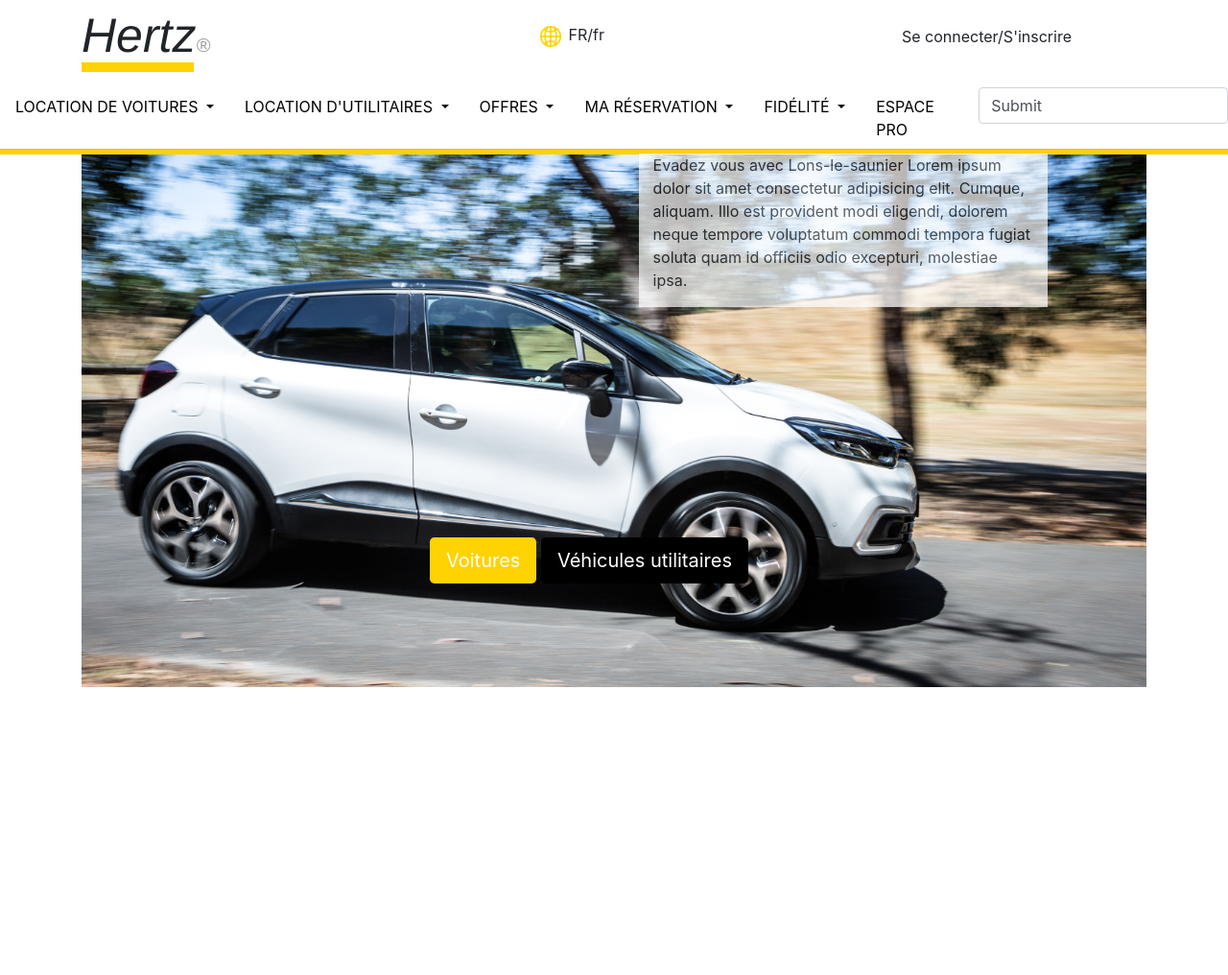
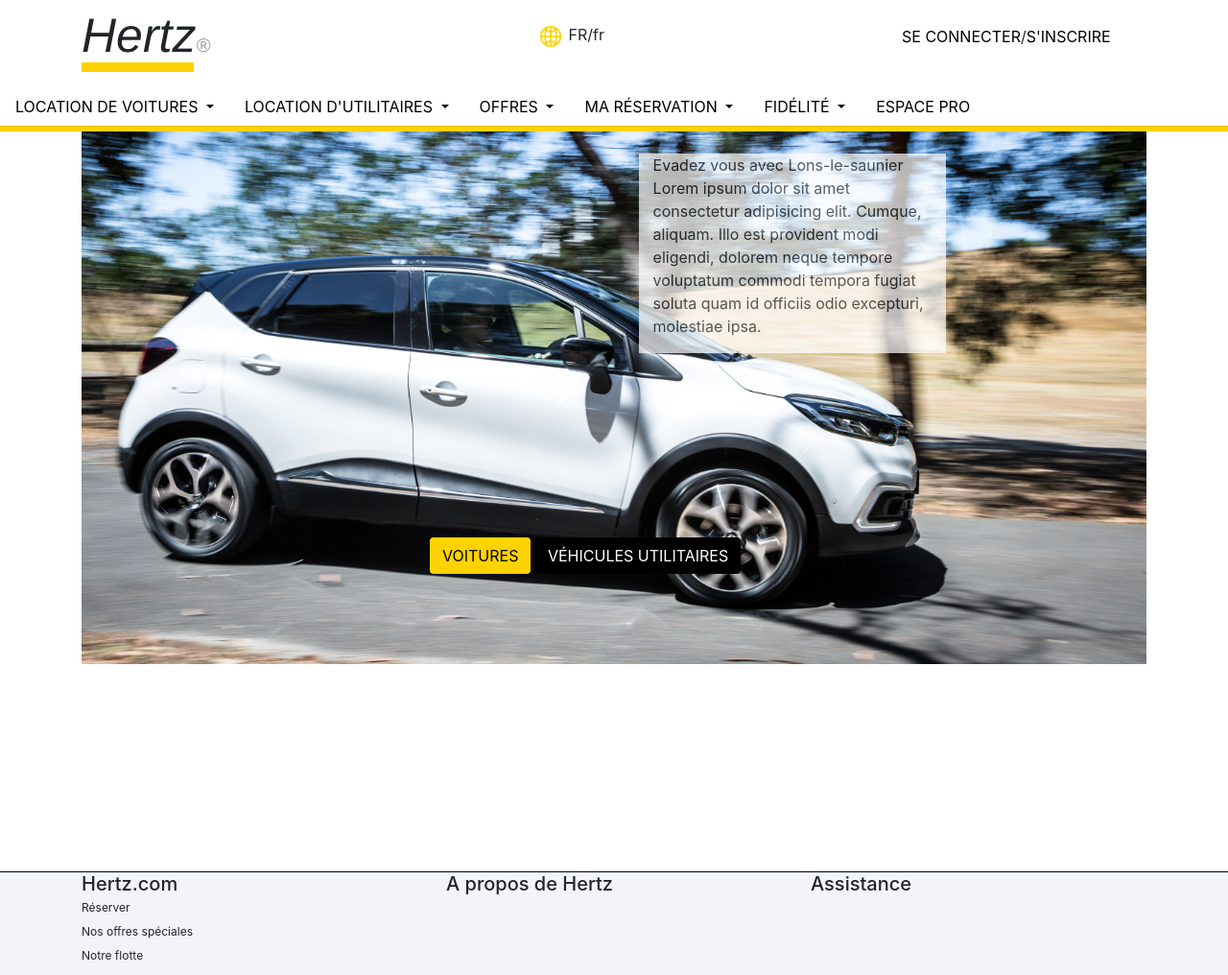
Before and after one commit to anais-gif/Projet-Hertz, a PHP site: page /index.html in a window 1280 px wide. Shown: the whole page at 96% size. Before the commit the page ends 716 px from the top, so only its background shows below. Run offline with PHP 8.4, Linux system fonts and the light colour scheme.

Commit message:
C'est beau ça

```diff
--- a/index.html
+++ b/index.html
@@ -30,7 +30,7 @@
                     <p class="fr"><img src="images/Sans titre-1.jpg"> FR/fr</p>
                 </div>
                 <div class="col-12 col-md-3">
-                    <p class="connect">Se connecter/S'inscrire</p>
+                    <p class="connect"><a href="">Se connecter</a>/<a href="">S'inscrire</a></p>
                 </div>
             </div>
         </div>
@@ -43,9 +43,9 @@
                 location de voitures
             </a>
             <div class="dropdown-menu" aria-labelledby="navbarDropdownMenuLink">
-                <a class="dropdown-item" href="#">Voitures disponibles</a>
-                <a class="dropdown-item" href="#">Another action</a>
-                <a class="dropdown-item" href="#">Something else here</a>
+                <a class="dropdown-item" href="#">Réservez une voiture </a>
+                <a class="dropdown-item" href="#">Nos destinations les plus populaires</a>
+                <a class="dropdown-item" href="#">Nos voitures de location</a>
             </div>
         </li>
         <li class="nav-item dropdown">
@@ -95,9 +95,6 @@
         <li class="nav-item">
             <a class="nav-link" href="#">Espace pro</a>
             </li>
-            <div class="md-form mt-0">
-                <input class="form-control" type="text" placeholder="Search" value="Submit" aria-label="Search">
-              </div>
     </ul>
     </div></nav>
 
@@ -106,23 +103,95 @@
     <section class="beau">
         <div class="container">
             <div class="row">
-                <div class="col-12" >
+                <div class="col-sm-12 col-lg-12 col-xl-12" >
                     <p><img class="img-fluid position-relative"  src="images/2017-Citroen-C4-Cactus-petrol-auto-vs-Renault-Captur-Intens-133.jpg"/></p>
                 </div>
-                <div class="col-4 colori position-absolute">
+                <div class="col-sm-12 col-lg-4 col-xl-3 colori position-absolute">
                     <p>Evadez vous avec Lons-le-saunier Lorem ipsum dolor sit amet consectetur adipisicing elit. Cumque, aliquam. Illo est provident modi eligendi, dolorem neque tempore voluptatum commodi tempora fugiat soluta quam id officiis odio excepturi, molestiae ipsa.</p>
                 </div>
             </div>
         </div>
         <div class="locationvoiture position-absolute ">
-        <button type="button" class="btn b1  btn-lg">Voitures</button>
-<button type="button" class="btn b2 btn-lg">Véhicules utilitaires</button>
-    </div>
-    </section>
+            <a class="btn b1" data-toggle="collapse" href="#collapseExample" role="button" aria-expanded="false" aria-controls="collapseExample">
+               Voitures
+              </a>
+              <a class="btn b2" data-toggle="collapse" href="#collapseExample" role="button" aria-expanded="false" aria-controls="collapseExample">
+                Véhicules utilitaires
+               </a>
+        <div class="collapse" id="collapseExample">
+            <hr class="hlel position-relative">
+            <div class="container magic position-relative">
+                <div class="row">
+                    <hr>
+            <div class="col-sm-12 col-lg-6 col-xl-6">
+                <form>
+                    <div class="form-group">
+                      <label for="exampleFormControlInput1">Email address</label>
+                      <input type="email" class="form-control" id="exampleFormControlInput1" placeholder="name@example.com">
+                    </div>
+                    <div class="form-group">
+                      <label for="exampleFormControlSelect1">Example select</label>
+                      <select class="form-control" id="exampleFormControlSelect1">
+                        <option>1</option>
+                        <option>2</option>
+                        <option>3</option>
+                        <option>4</option>
+                        <option>5</option>
+                      </select>
+                    </div>
+                    <div class="form-group">
+                      <label for="exampleFormControlSelect2">Example multiple select</label>
+                      <select multiple class="form-control" id="exampleFormControlSelect2">
+                        <option>1</option>
+                        <option>2</option>
+                        <option>3</option>
+                        <option>4</option>
+                        <option>5</option>
+                      </select>
+                    </div>
+                  </form>
+               </div></div></div></div></div>
 
 
 
+    </section>
 
+    <hr class="her"/>
+
+    <footer>
+        <div class="container">
+            <div class="row">
+            <div class="col-4">
+                <h2 class="uppercase">Hertz.com</h2>
+                <p class="tfi">Réserver</p>
+                <p class="tfi">Nos offres spéciales</p>
+                <p class="tfi">Notre flotte</p>
+            </div>
+            <div class="col-4">
+                <h2>A propos de Hertz</h2>
+            </div>
+            <div class="col-4">
+                <h2>Assistance</h2>
+            </div>
+        </div>
+    </div>
+    </footer>
+
+    <!--<script>
+
+onclick="chacgementCouleur()"
+
+function chacgementCouleur() {
+  var element = document.getElementById("voitures");
+  element.classList.toggle("ita");
+}
+
+        </script>
+
+    -->
+
+
+    <!-- <script src="script.js"></script> -->
 </body>
 
 </html>
--- /dev/null
+++ b/script.js
@@ -0,0 +1,2 @@
+const hello = document.querySelector('.hello');
+const add = document.getElementById('toggle');
--- a/style.css
+++ b/style.css
@@ -56,18 +56,12 @@ hr{
 .colori{
  background-color: white;
  opacity: 70%;
- left: 52%;
- top: 20%
 }
 
 input{
     height: 20px;
 }
 
-.locationvoiture{
-    left: 35%;
-    top: 70%;
-}
 
 .b1{
     background-color:rgb(255, 210, 1);
@@ -76,5 +70,91 @@ input{
 
 .b2{
     background-color:black;
-    color: white;
+    color: white!important;
 }
+
+.her{
+    background-color: black !important;
+    height: 0.1px;
+    margin-top: 200px;
+}
+
+@media(max-width:767px){
+
+    .colori{
+        left: 52%;
+        top: 20%
+       }
+
+       .locationvoiture{
+        left: 35%;
+        top: 70%;
+    }
+}
+
+
+@media(min-width:768px){}
+
+@media(min-width:992px){
+
+    .colori{
+        left: 52%;
+        top: 20%
+       }
+
+       .locationvoiture{
+        left: 35%;
+        top: 70%;
+    }
+}
+
+@media(min-width:1800px){
+
+    .colori{
+        left: 52%;
+        top: 20%
+       }
+
+       .locationvoiture{
+        left: 35%;
+        top: 55%;
+    }
+
+}
+
+/*Test javascript*/
+
+footer{
+    background-color: rgb(243,244,248);
+    line-height: 9px;
+
+}
+
+.controls{
+    display: flex;
+    justify-content: center;
+    margin-bottom: 20px;
+}
+
+h2{
+    font-size: 20px;
+}
+
+.tfi{
+    font-size: 12px;
+
+}
+
+.magic{
+    left: -25%;
+    height: 300px;
+    width: 1000px;
+    background-color:white;
+}
+
+.hlel{
+    width: 295px;
+    left: 0%;
+    background-color:rgb(243,244,248);
+    font-size: 5px;
+}
```
